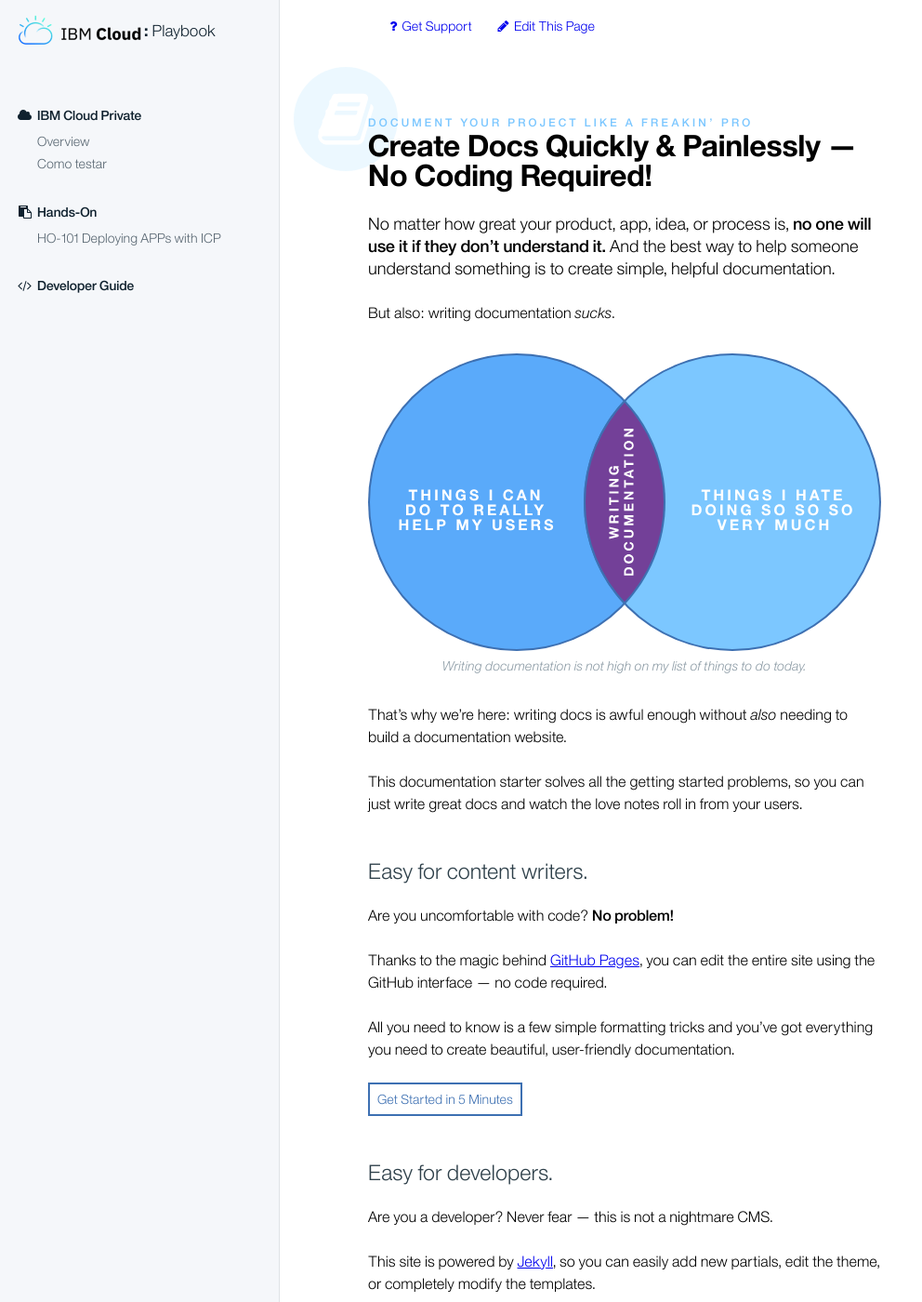
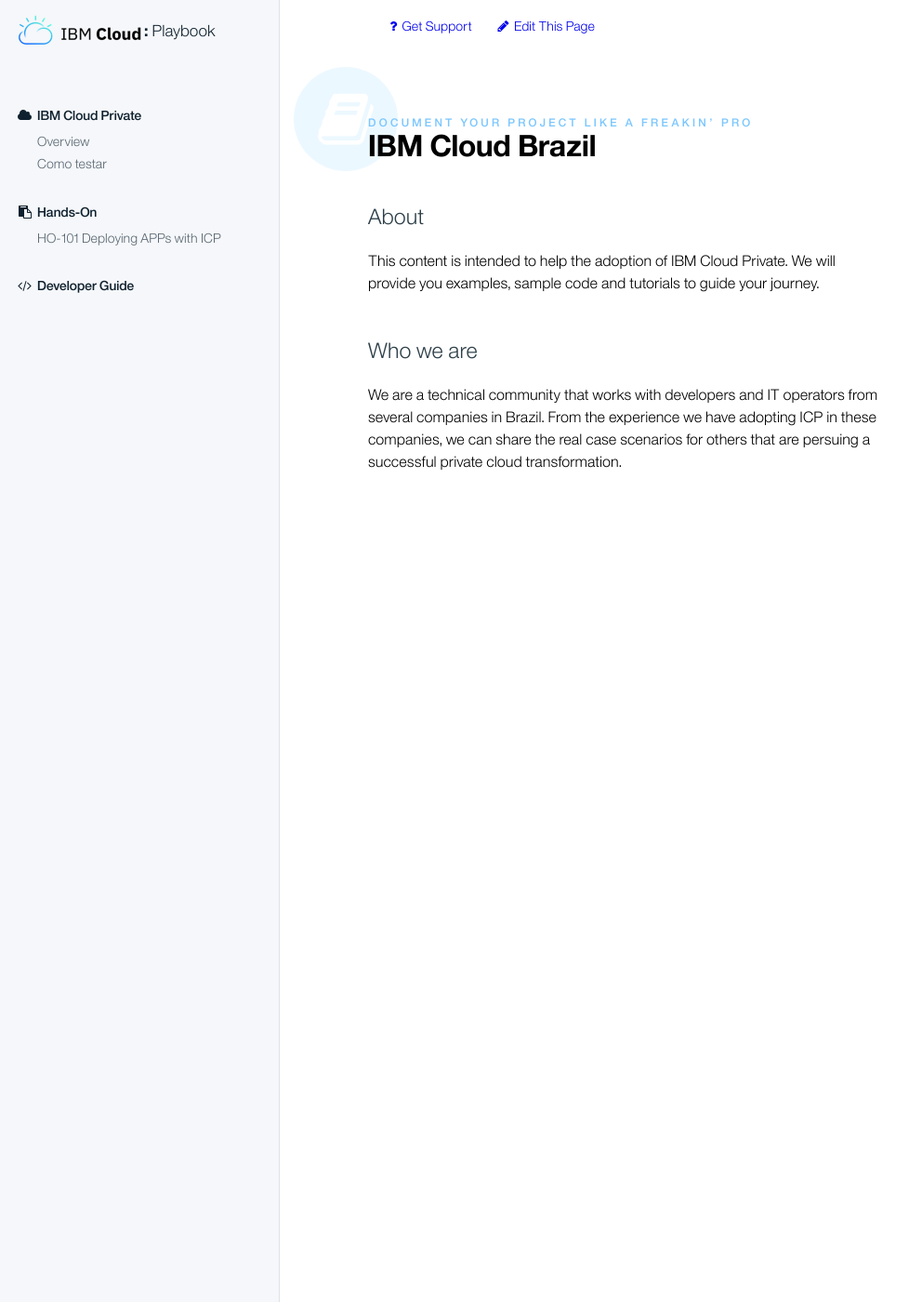
Before and after one commit to IBMCloudBrazil/ibmcloudbrazil.github.io, a Jekyll site: the page built from index.md, in a window 1280 px wide and 1400 px high. Shown: the whole window at 93% size, without its empty margins (0-992 px from the left). Built offline with Jekyll 4.4.1, drawn with Linux system fonts in a browser that asks for light colours; some of the changed text lies outside the part shown.

Commit message:
jj barro
johnny

```diff
--- a/index.md
+++ b/index.md
@@ -1,76 +1,12 @@
 ---
 layout: home
-title: Create Docs Quickly & Painlessly — No Coding Required!
+title: IBM Cloud Brazil
 ---
-No matter how great your product, app, idea, or process is, **no one will use it if they don't understand it.** And the best way to help someone understand something is to create simple, helpful documentation.
 
-But also: writing documentation _sucks_.
+## About
 
-{%
-  include figure.html
-  src="/assets/img/docs-venn.svg"
-  alt="writing documentation sucks Venn diagram"
-  caption="Writing documentation is not high on my list of things to do today."
-  border=false
-  lightbox=false
-%}
+This content is intended to help the adoption of IBM Cloud Private. We will provide you examples, sample code and tutorials to guide your journey.
 
-That's why we're here: writing docs is awful enough without _also_ needing to build a documentation website.
+## Who we are
 
-This documentation starter solves all the getting started problems, so you can just write great docs and watch the love notes roll in from your users.
-
-## Easy for content writers.
-
-Are you uncomfortable with code? **No problem!**
-
-Thanks to the magic behind [GitHub Pages](https://pages.github.com/), you can edit the entire site using the GitHub interface — no code required.
-
-All you need to know is a few simple formatting tricks and you've got everything you need to create beautiful, user-friendly documentation.
-
-{% include button.html
-    href="intro/quickstart"
-    text="Get Started in 5 Minutes"
-%}
-
-## Easy for developers.
-
-Are you a developer? Never fear — this is not a nightmare CMS.
-
-This site is powered by [Jekyll](http://jekyllrb.com), so you can easily add new partials, edit the theme, or completely modify the templates.
-
-Most modifications will only require [Markdown](https://daringfireball.net/projects/markdown/) or [Liquid templates](http://shopify.github.io/liquid/). Styles are plain ol' CSS (with modern features enabled by [PostCSS](http://postcss.org/)).
-
-Nothing crazy. No databases. No complicated JavaScript. Just a simple documentation framework.
-
-{% include button.html
-    href="developers/overview"
-    text="See Customization Docs"
-%}
-
-## Ready for your docs to kick much ass? Let's do this.
-
-{% include banners-3-col.html
-    b1_heading="Quickstart:<br>Get Up & Running in 5 Minutes"
-    b1_button="Read the Quickstart"
-    b1_link="/intro/quickstart"
-    b1_icon="rocket"
-
-    b2_heading="Write Pretty:<br>Learn How to Format Content"
-    b2_button="Content Guide"
-    b2_link="/content/overview"
-    b2_icon="sitemap"
-
-    b3_heading="Developers:<br>Put This Site on 20\" Rims"
-    b3_button="Developer Docs"
-    b3_link="/developer/overview"
-    b3_icon="code"
-%}
-
-{% include links-2-col.html
-    l1_text="Request access to analytics"
-    l1_icon="key"
-    l1_url="#link-to-access-request"
-    l2_text="Discuss analytics on Slack"
-    l2_icon="slack"
-    l2_url="#link-to-slack-channel"
-%}
+We are a technical community that works with developers and IT operators from several companies in Brazil. From the experience we have adopting ICP in these companies, we can share the real case scenarios for others that are persuing a successful private cloud transformation.
```
